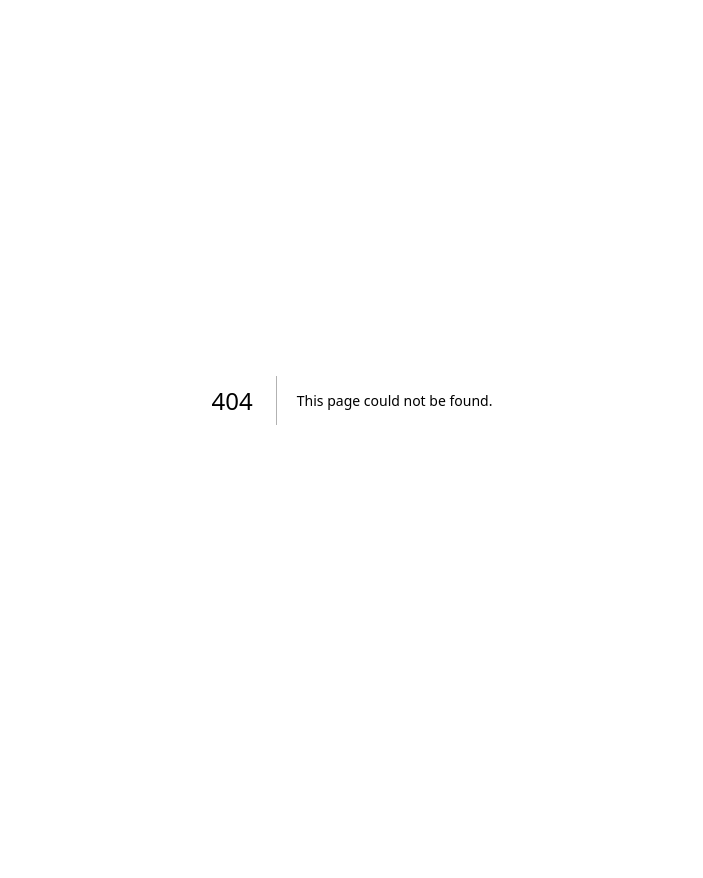
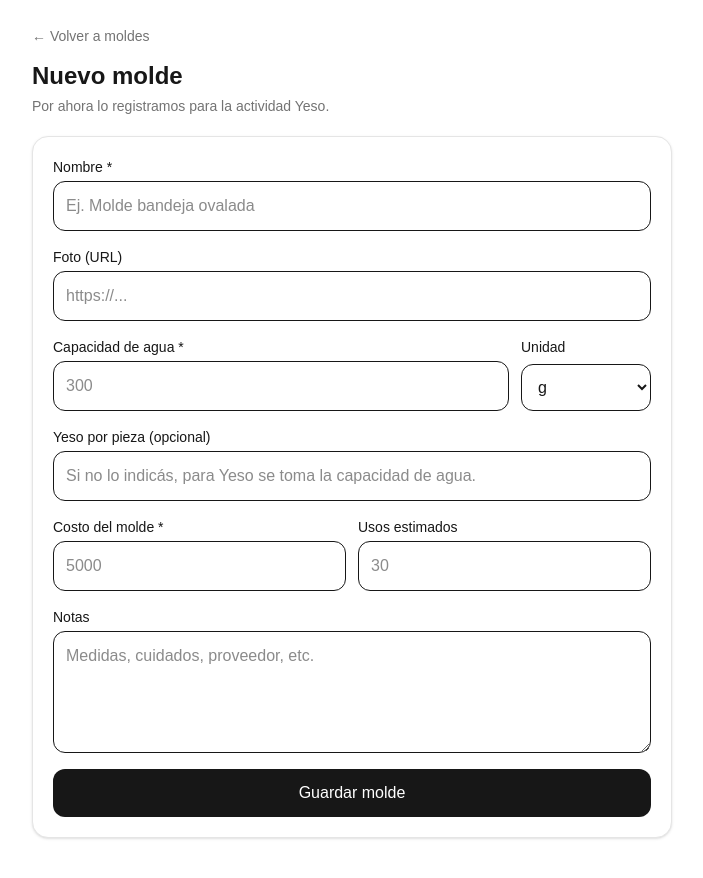
Before and after one commit to BrendaAguero/Calculadora, a Next.js app: page /gestion/moldes/new in a window 1280 px wide. Before the commit this address had no page. Shown: the top 878 px of the page, without its empty margins (288-991 px from the left). Before the commit the page ends 800 px from the top, so only its background shows below. Built offline with nearby package versions, Linux system fonts and the light colour scheme.

Commit message:
Etapa 7: agregar formulario de nuevo molde

```diff
--- /dev/null
+++ b/app/gestion/moldes/new/page.tsx
@@ -0,0 +1,33 @@
+import Link from 'next/link';
+import { createMold } from '../actions';
+
+export default function NewMoldPage() {
+  return (
+    <main className="mx-auto flex min-h-screen w-full max-w-2xl flex-col gap-5 px-4 py-6 pb-24">
+      <header>
+        <Link href="/gestion/moldes" className="text-sm text-neutral-500">← Volver a moldes</Link>
+        <h1 className="mt-3 text-2xl font-semibold">Nuevo molde</h1>
+        <p className="mt-1 text-sm text-neutral-500">Por ahora lo registramos para la actividad Yeso.</p>
+      </header>
+
+      <form action={createMold} className="grid gap-4 rounded-2xl border border-neutral-200 bg-white p-5 shadow-sm dark:border-neutral-800 dark:bg-neutral-900">
+        <label className="grid gap-1"><span className="text-sm font-medium">Nombre *</span><input name="name" required placeholder="Ej. Molde bandeja ovalada" className="rounded-xl border px-3 py-3" /></label>
+        <label className="grid gap-1"><span className="text-sm font-medium">Foto (URL)</span><input name="photo_url" type="url" placeholder="https://..." className="rounded-xl border px-3 py-3" /></label>
+
+        <div className="grid grid-cols-[1fr_130px] gap-3">
+          <label className="grid gap-1"><span className="text-sm font-medium">Capacidad de agua *</span><input name="water_capacity" type="number" min="0.01" step="0.01" required placeholder="300" className="rounded-xl border px-3 py-3" /></label>
+          <label className="grid gap-1"><span className="text-sm font-medium">Unidad</span><select name="water_unit" defaultValue="g" className="rounded-xl border px-3 py-3"><option value="g">g</option><option value="ml">ml</option><option value="kg">kg</option><option value="l">l</option></select></label>
+        </div>
+
+        <label className="grid gap-1"><span className="text-sm font-medium">Yeso por pieza (opcional)</span><input name="plaster_per_piece" type="number" min="0.01" step="0.01" placeholder="Si no lo indicás, para Yeso se toma la capacidad de agua." className="rounded-xl border px-3 py-3" /></label>
+        <div className="grid grid-cols-2 gap-3">
+          <label className="grid gap-1"><span className="text-sm font-medium">Costo del molde *</span><input name="cost" type="number" min="0" step="0.01" required placeholder="5000" className="rounded-xl border px-3 py-3" /></label>
+          <label className="grid gap-1"><span className="text-sm font-medium">Usos estimados</span><input name="estimated_uses" type="number" min="0" step="1" placeholder="30" className="rounded-xl border px-3 py-3" /></label>
+        </div>
+        <label className="grid gap-1"><span className="text-sm font-medium">Notas</span><textarea name="notes" rows={4} placeholder="Medidas, cuidados, proveedor, etc." className="rounded-xl border px-3 py-3" /></label>
+
+        <button type="submit" className="rounded-xl bg-neutral-900 px-4 py-3 font-medium text-white">Guardar molde</button>
+      </form>
+    </main>
+  );
+}
```
